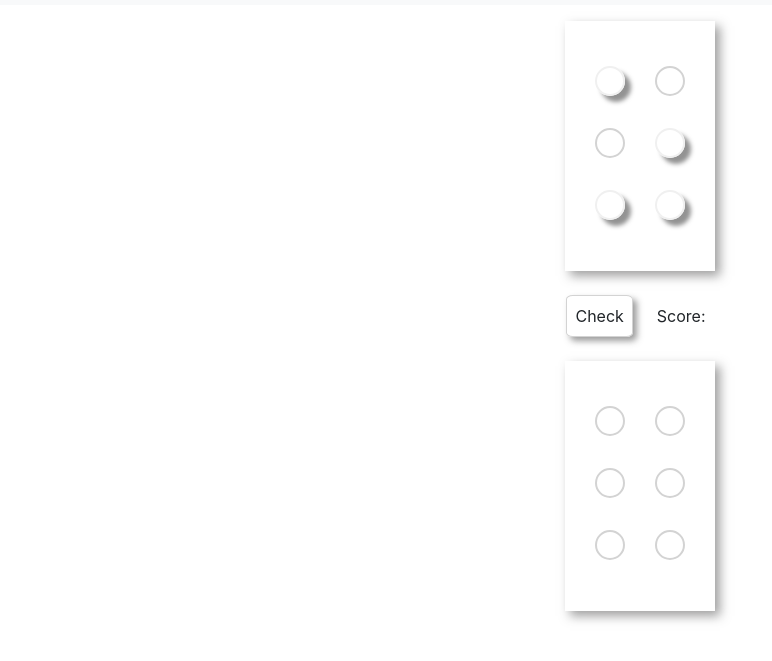
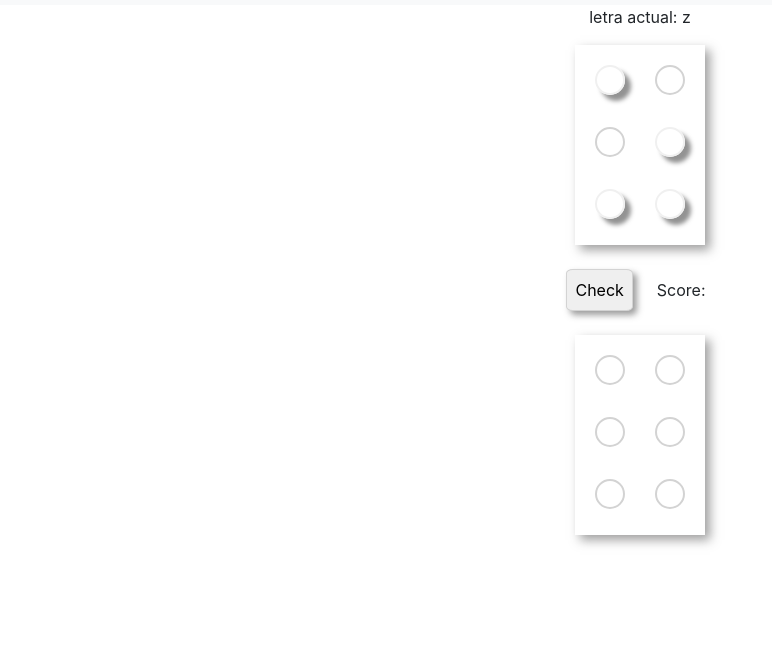
Before and after one commit to pato5320/simplebraille, a website: page trainer.html in a window 1280 px wide. Shown: the part 51-712 px from the top of the page, without its empty margins (0-772 px from the left). Drawn offline with nearby package versions, Linux system fonts and the light colour scheme.

Commit message:
add letra

```diff
--- a/app.js
+++ b/app.js
@@ -35,6 +35,7 @@ let index;
 let alphabet = 'abcdefghijklmnopqrstuvwxyz'
 let model;
 let user;
+let letra;
 
 console.log('letter ' + alphabet[index])
 localStorage.setItem('score', '0')
@@ -113,4 +114,6 @@ function resetNumber(){
     model = letters[alphabet[index]]
     user = letters['nothing']
     modelIndex = 0
+    letra = document.getElementById('letra')
+    letra.innerHTML = 'letra actual: ' + alphabet[index]
 }
--- a/style.css
+++ b/style.css
@@ -6,15 +6,15 @@
 
 .pieceModel,
 .pieceUser {
-	/* border: 1px solid green; */
-	width: 150px;
-	height: 250px;
+		min-width: 130px;
+		min-height: 200px;
 		margin: 2vh;
 		box-shadow: 5px 5px 10px rgba(66, 65, 65, 0.5);
 		display: flex;
 		flex-direction: column;
 		align-items: center;
 		justify-content: center;
+
 }
 
 .dot {
--- a/trainer.html
+++ b/trainer.html
@@ -35,6 +35,7 @@
       </header>
 
       <main class="container">
+          <div id="letra"></div>
           <div class="pieceModel">
               <div>
 
@@ -54,7 +55,7 @@
           </div>
 
           <div id="score">
-            <div id="check">Check</div>
+            <button id="check">Check</button>
             <div id="scoreString"> Score:</div>
           </div>
 
```
Lines whose indentation alone changed are shown as unchanged.
